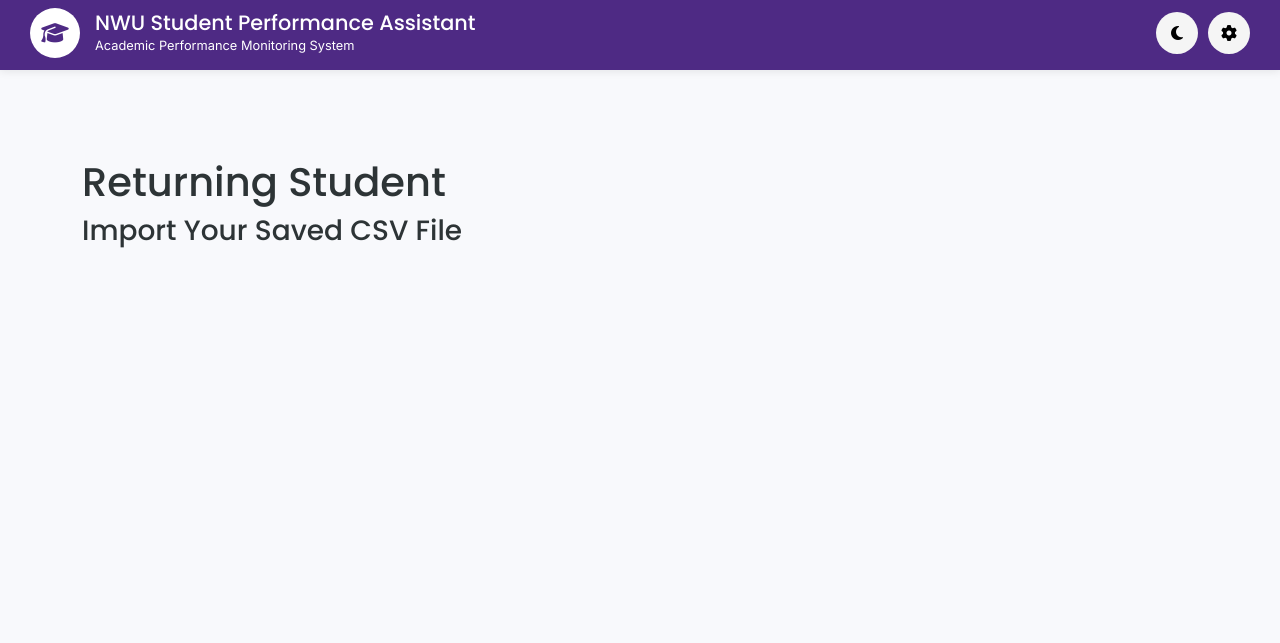
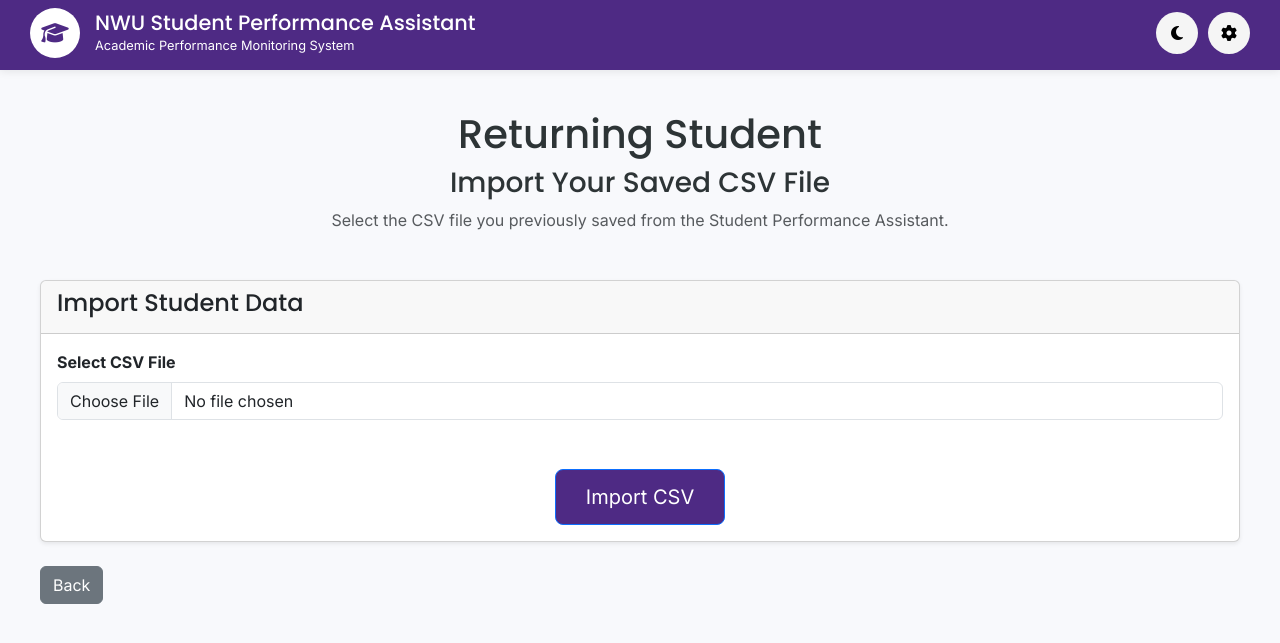
Before and after one commit to 45000794Ndlakuse/Student-Performance-Assistant, a Flask app: page /returning in a window 1280 px wide. Shown: the top 643 px of the page. Run offline with Flask 3, Linux system fonts and the light colour scheme.

Commit message:
Returning page front and returning.js creation

```diff
--- a/frontend/static/js/app.js
+++ b/frontend/static/js/app.js
@@ -3,16 +3,6 @@ console.log("Student Performance Assistant Loaded.");
 // ==========================================
 // Journey Introduction Model
 // ==========================================
-
-//const journeyModalElement = document.getElementById("journeyModal");
-
-//if (journeyModalElement) {
-//
-//    const journeyModal = new bootstrap.Modal(journeyModalElement);
-
-//    journeyModal.show();
-
-//}
 
 document.addEventListener("DOMContentLoaded", () => {
 
@@ -523,15 +513,29 @@ document.addEventListener("DOMContentLoaded", () => {
                         type="number"
                         class="form-control mark-input"
                         data-weight="${item.weight / item.quantity}"
+                        data-mark="${item.marks && item.marks[i - 1] !== undefined
+                    ? item.marks[i - 1]
+                    : ""}"
                         min="0"
                         max="100"
                         placeholder="0 - 100">
 
+
+
                 </td>
 
             </tr>
 
             `;
+            document.querySelectorAll(".mark-input").forEach(input => {
+
+                const mark = input.dataset.mark;
+
+                if (mark !== "") {
+                    input.value = mark;
+                }
+
+            });
 
         }
 
--- a/frontend/templates/returning.html
+++ b/frontend/templates/returning.html
@@ -2,12 +2,74 @@
 
 {% block content %}
 
-<section class="container py-5">
+<div class="text-center mb-5">
 
     <h1>Returning Student</h1>
 
     <h3>Import Your Saved CSV File</h3>
 
-</section>
+    <p class="text-muted">
+        Select the CSV file you previously saved from the
+        Student Performance Assistant.
+    </p>
+
+</div>
+
+
+<div class="card shadow-sm mb-4">
+
+    <div class="card-header">
+        <h4>Import Student Data</h4>
+    </div>
+
+    <div class="card-body">
+
+        <div class="mb-4">
+
+            <label
+                for="returningCsvFile"
+                class="form-label fw-bold">
+
+                Select CSV File
+
+            </label>
+
+            <input
+                type="file"
+                id="returningCsvFile"
+                class="form-control"
+                accept=".csv">
+
+        </div>
+
+
+        <div class="text-center">
+
+            <button
+                id="importCsv"
+                class="btn btn-primary btn-lg">
+
+                Import CSV
+
+            </button>
+
+        </div>
+
+    </div>
+
+</div>
+
+
+<div class="d-flex justify-content-start mb-5">
+
+    <a
+        href="/"
+        class="btn btn-secondary">
+
+        Back
+
+    </a>
+
+</div>
 
 {% endblock %}
```
Also changed, not shown: frontend/static/js/returning.js (added). Lines whose indentation alone changed are shown as unchanged.
